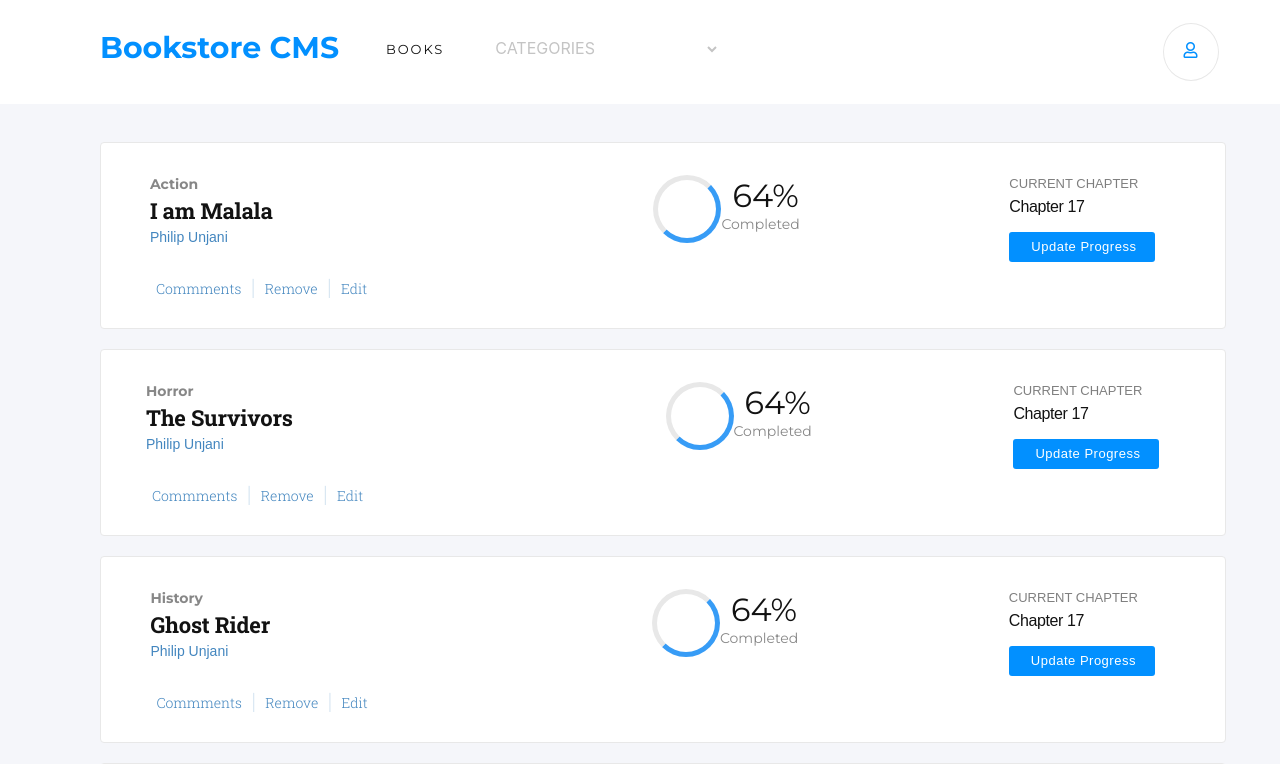
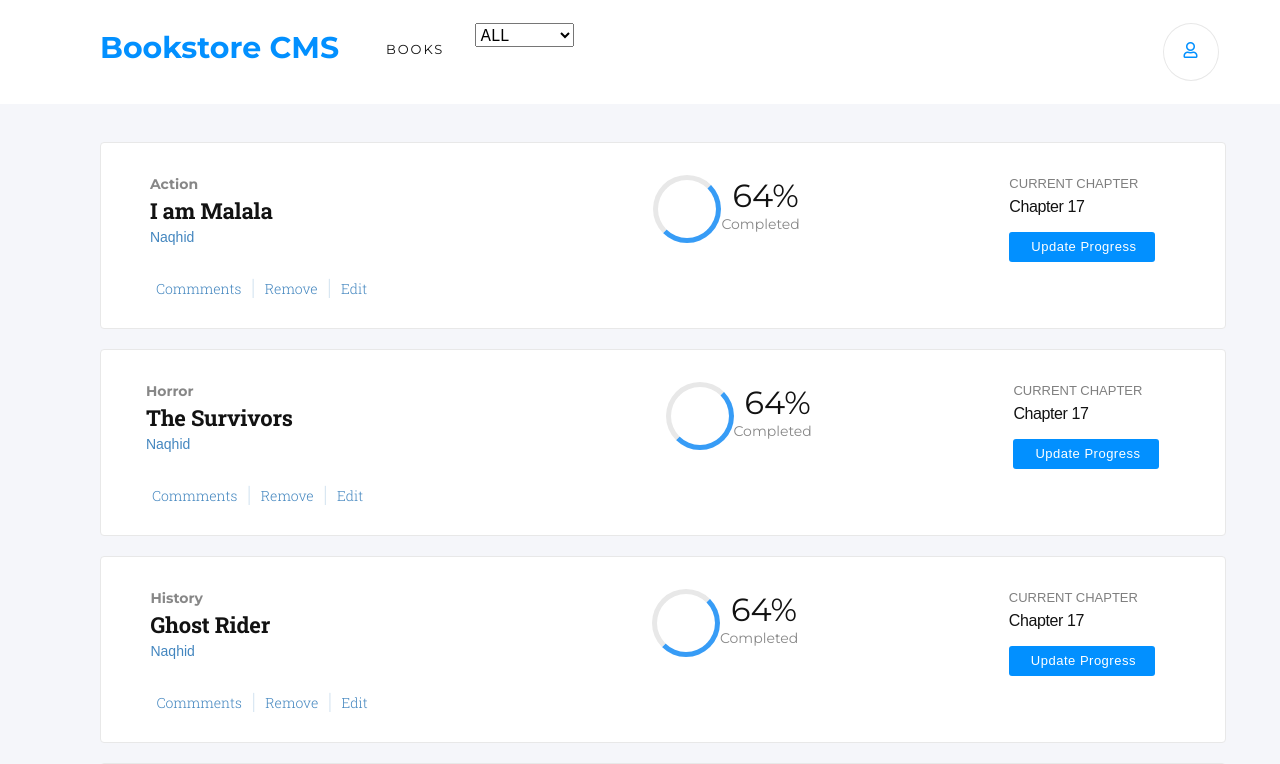
Before and after one commit to Naqhid/Bookstore-CMS-, a React (Create React App) app: page / in a window 1280 px wide. Shown: the top 764 px of the page. Built offline with nearby package versions, Linux system fonts and the light colour scheme.

Commit message:
update-stuff

```diff
--- a/src/components/Book.js
+++ b/src/components/Book.js
@@ -9,7 +9,7 @@ const Book = ({
     <div className="book-info">
       <h3 className="bookCategory normal-style">{category}</h3>
       <h1 className="bookTitle normal-style">{title}</h1>
-      <p className="author normal-style">Philip Unjani</p>
+      <p className="author normal-style">Naqhid</p>
       <button className="book-buttons" type="button">Commments</button>
       <span className="separate">|</span>
       <button className="book-buttons normal-style" type="button" onClick={() => removeBook(id)}>Remove</button>
--- a/src/components/CategoryFilter.js
+++ b/src/components/CategoryFilter.js
@@ -1,13 +1,11 @@
+/* eslint-disable eol-last */
 import PropTypes from 'prop-types';
 
 const BOOK_CATEGORIES = ['ALL', 'Action', 'Biography', 'History', 'Horror', 'Kids', 'Learning', 'Sci-Fi'];
 
 const CategoryFilter = ({ handleFilterChange }) => (
-  <form className="form">
-    <select onChange={handleFilterChange} className="header-category-input category-input">
-
-      <option value="" hidden selected>CATEGORIES</option>
-
+  <form>
+    <select onChange={handleFilterChange}>
       {
                 BOOK_CATEGORIES.map((value) => (
                   <option value={value} key={value}>
@@ -24,3 +22,5 @@ CategoryFilter.propTypes = {
 };
 
 export default CategoryFilter;
+
+// CategoryFilter create
```
